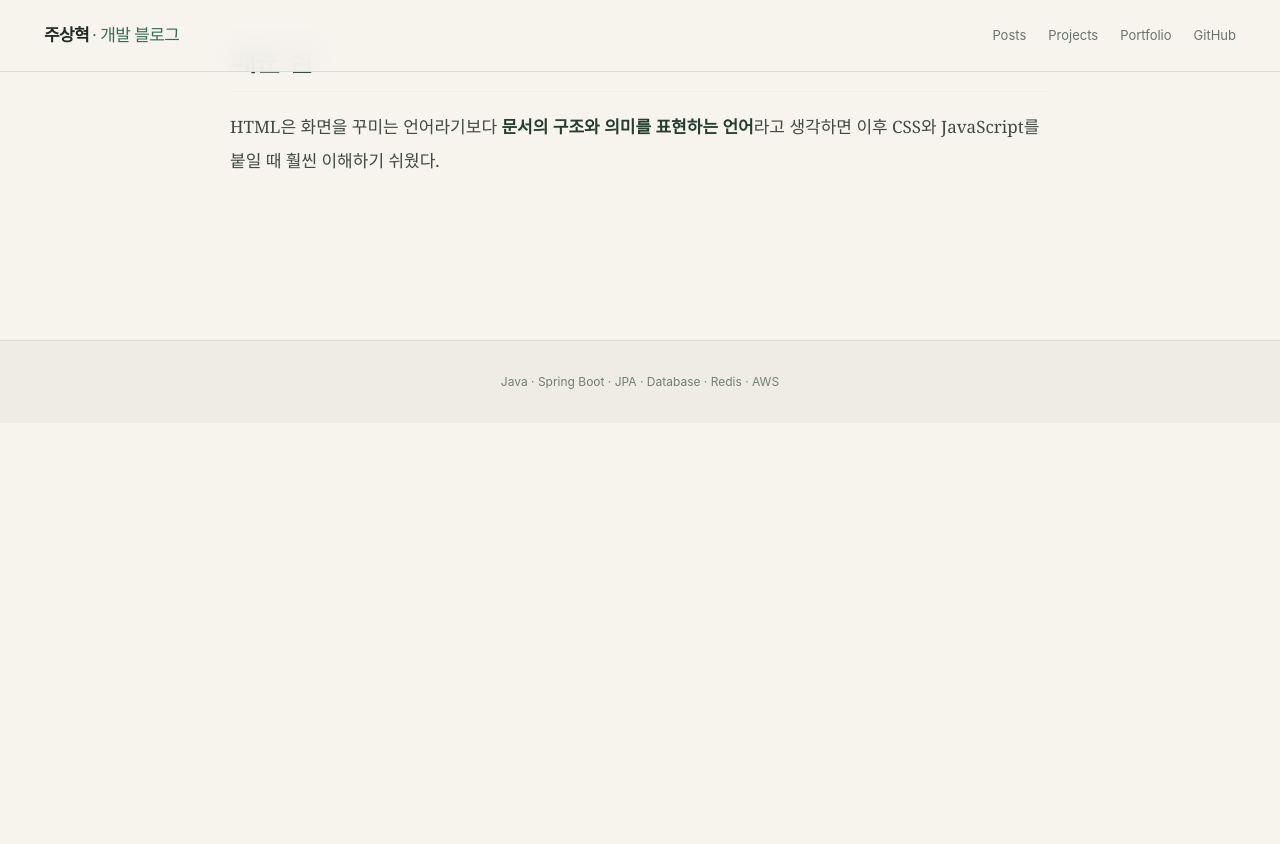
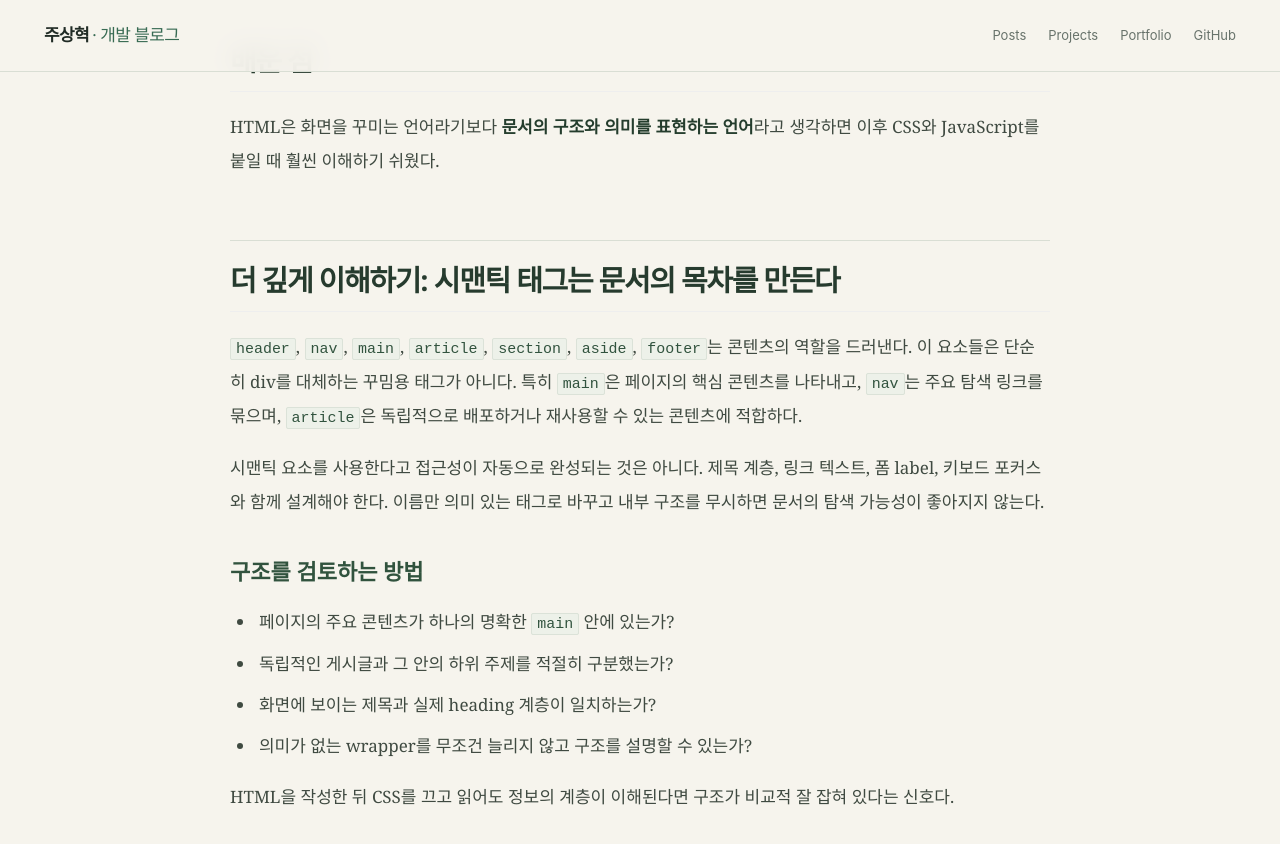
Before and after one commit to zuzusnasna/zuzusnasna.github.io, a Jekyll site: the page built from _posts/2026-10-01-html-semantic-structure.md, in a window 1280 px wide and 900 px high, scrolled down 2028 px. Shown: the top 844 px of the window. Built offline with Jekyll 4.4.1, drawn with Linux system fonts in a browser that asks for light colours; before the commit the page ends 2451 px from its top, so only the background shows below that.

Commit message:
docs: expand learning notes with practical reasoning

```diff
--- a/_posts/2026-10-01-html-semantic-structure.md
+++ b/_posts/2026-10-01-html-semantic-structure.md
@@ -58,3 +58,17 @@ HTML을 처음 배울 때는 태그를 많이 외우는 것보다 **문서가
 ## 배운 점
 
 HTML은 화면을 꾸미는 언어라기보다 **문서의 구조와 의미를 표현하는 언어**라고 생각하면 이후 CSS와 JavaScript를 붙일 때 훨씬 이해하기 쉬웠다.
+
+## 더 깊게 이해하기: 시맨틱 태그는 문서의 목차를 만든다
+
+`header`, `nav`, `main`, `article`, `section`, `aside`, `footer`는 콘텐츠의 역할을 드러낸다. 이 요소들은 단순히 div를 대체하는 꾸밈용 태그가 아니다. 특히 `main`은 페이지의 핵심 콘텐츠를 나타내고, `nav`는 주요 탐색 링크를 묶으며, `article`은 독립적으로 배포하거나 재사용할 수 있는 콘텐츠에 적합하다.
+
+시맨틱 요소를 사용한다고 접근성이 자동으로 완성되는 것은 아니다. 제목 계층, 링크 텍스트, 폼 label, 키보드 포커스와 함께 설계해야 한다. 이름만 의미 있는 태그로 바꾸고 내부 구조를 무시하면 문서의 탐색 가능성이 좋아지지 않는다.
+
+### 구조를 검토하는 방법
+- 페이지의 주요 콘텐츠가 하나의 명확한 `main` 안에 있는가?
+- 독립적인 게시글과 그 안의 하위 주제를 적절히 구분했는가?
+- 화면에 보이는 제목과 실제 heading 계층이 일치하는가?
+- 의미가 없는 wrapper를 무조건 늘리지 않고 구조를 설명할 수 있는가?
+
+HTML을 작성한 뒤 CSS를 끄고 읽어도 정보의 계층이 이해된다면 구조가 비교적 잘 잡혀 있다는 신호다.
```
